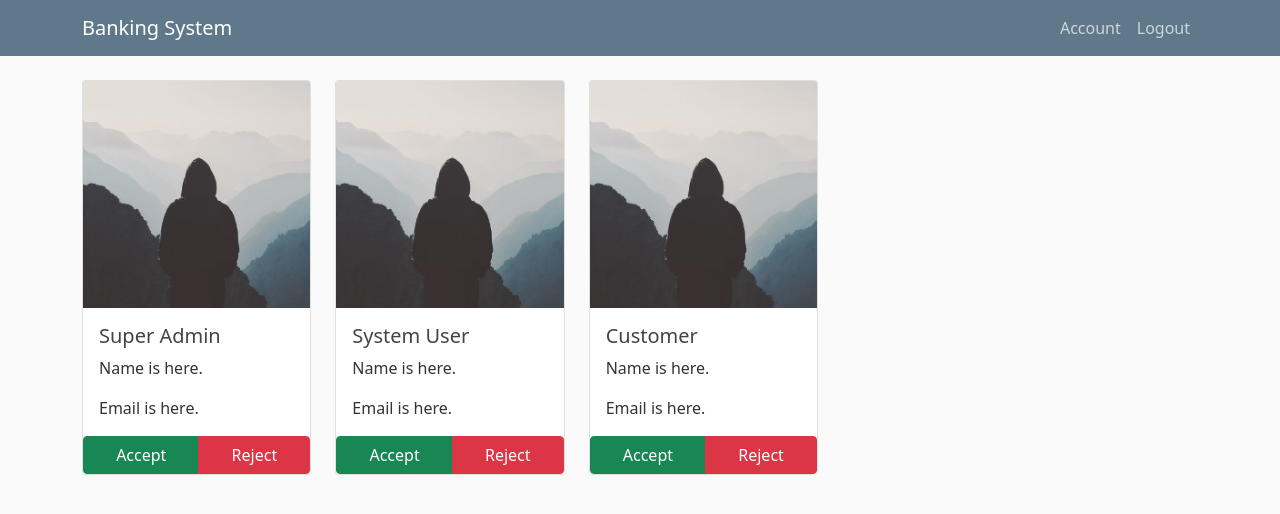
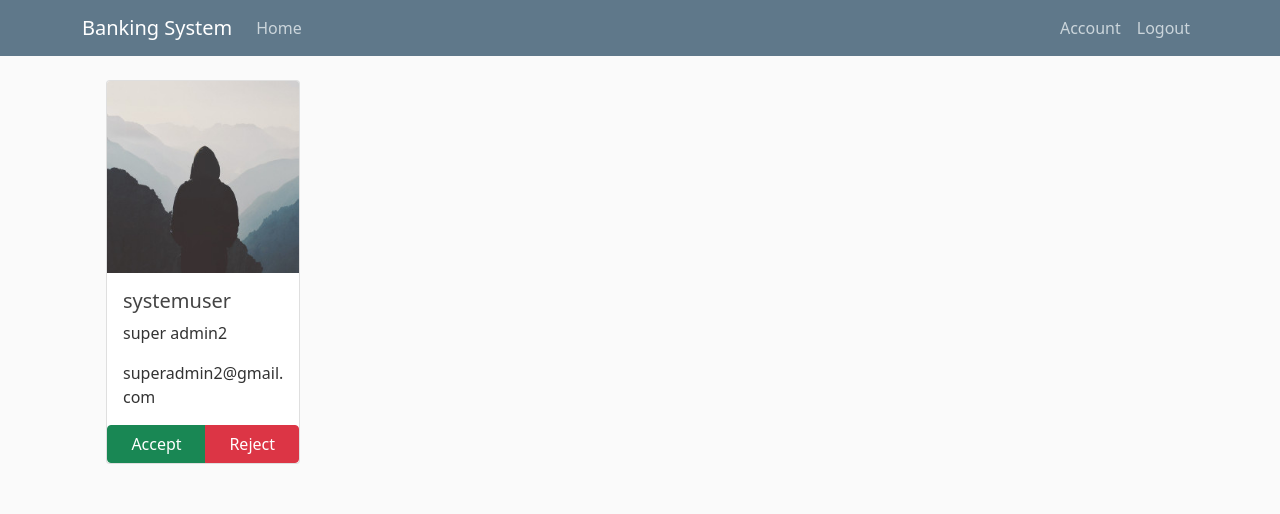
Before and after one commit to Farzen-Taha/Banking-System, a Flask app: page /admin/notification/requests in a window 1280 px wide. Shown: the top 514 px of the page. Run offline with Flask 2, Linux system fonts and the light colour scheme; a user stored in the database is signed in; data comes from the database, SQL or seed files in the repository; both versions use the stored data as it was after the commit; parts of the project's set-up code (start-up, migrations or seed data) failed here and were passed over; some libraries are stand-ins or nearby versions.

Commit message:
sending request from customer and system user to super admin, accepting requests of customers and system users ;

```diff
--- a/bankingsystem/__init__.py
+++ b/bankingsystem/__init__.py
@@ -84,7 +84,7 @@ class SystemUserView(ModelView):
             },
     }
 }
-admin.add_link(LogoutMenueLink(name='logout',category='',url='/logout'))
+admin.add_link(LogoutMenueLink(name='Logout',category='',url='/logout'))
 admin.add_view(SuperAdminView(SuperAdmin,db.session))
 admin.add_view(SystemUserView(SystemUser,db.session))
 admin.add_view(CustomerView(Customer,db.session))
--- a/bankingsystem/routes.py
+++ b/bankingsystem/routes.py
@@ -1,5 +1,7 @@
 from fileinput import filename
-from bankingsystem.models import SuperAdmin, SystemUser, Customer,Requests
+
+from sqlalchemy import delete, null
+from bankingsystem.models import SuperAdmin, SystemUser, Customer, Requests
 from flask import render_template, url_for, redirect, flash, request
 from flask_login import login_required, login_user, logout_user, current_user
 from functools import wraps
@@ -17,6 +19,7 @@ from bankingsystem import app, db, bcrypt
 import secrets
 import os
 from PIL import Image
+
 
 @app.route("/")
 @app.route("/home")
@@ -60,19 +63,38 @@ def register():
                 return redirect(url_for("login"))
             # else send a reques to the existing super admin
             else:
+                request = Requests(
+                    username=form.username.data,
+                    email=form.email.data,
+                    password=hashed_pw,
+                    user_type="systemuser",
+                )
                 flash(
                     "There is already a Super Admin account. Please wait so that your account be verified.",
                     "warning",
                 )
+                db.create_all()
+                db.session.add(request)
+                db.session.commit()
+
         elif form.account_type.data == "SU":
-            system_user = SystemUser(
+            # system_user = SystemUser(
+            #     username=form.username.data,
+            #     email=form.email.data,
+            #     password=hashed_pw,
+            # )
+            # db.create_all()
+
+            # db.session.add(system_user)
+            # db.session.commit()
+            account_request = Requests(
                 username=form.username.data,
                 email=form.email.data,
                 password=hashed_pw,
+                user_type="systemuser",
             )
             db.create_all()
-
-            db.session.add(system_user)
+            db.session.add(account_request)
             db.session.commit()
             flash(
                 "Your data saved. Please wait so that your account be verified.", "info"
@@ -80,29 +102,27 @@ def register():
             return redirect(url_for("login"))
         elif form.account_type.data == "CU":
             n = 10
-            range_start = 10**(n -1)
-            range_end = (10**n )-1
-            account_number= randint(range_start, range_end)
+            range_start = 10 ** (n - 1)
+            range_end = (10**n) - 1
+            account_number = randint(range_start, range_end)
             # customer = Customer(
             #     username=form.username.data,
             #     email=form.email.data,
             #     password=hashed_pw,
-            #     account_number=account_number
+            #     account_number=account_number,
             # )
-            requests = Requests(
+            account_request = Requests(
                 username=form.username.data,
                 email=form.email.data,
                 password=hashed_pw,
-                account_number=account_number
+                account_number=account_number,
+                user_type="customer",
             )
-            # Requests.query.add(Requests)
             db.create_all()
-            db.session.add(requests)
+            # db.session.add(customer)
+            db.session.add(account_request)
             db.session.commit()
-            flash(
-                "Your account was created. Wait for admin's approval!", "info"
-            )
-
+            flash("Your account was created. Wait for admin's approval!", "info")
             return redirect(url_for("login"))
     return render_template("register.html", title="Register", form=form)
 
@@ -145,58 +165,69 @@ def logout():
     return redirect(url_for("login"))
 
 
-@app.route("/deposit",methods=["POST", "GET"],)
+@app.route("/deposit", methods=["POST", "GET"])
 @login_required
 def deposit():
     form = DepositForm()
-    if request.method=="POST":
-        if bcrypt.check_password_hash(current_user.password, form.password.data) and form.amount.data>0:
-            user=Customer.query.filter_by(id=current_user.id).first()
-            user.balance=user.balance+int(form.amount.data)
+    if request.method == "POST":
+        if (
+            bcrypt.check_password_hash(current_user.password, form.password.data)
+            and form.amount.data > 0
+        ):
+            user = Customer.query.filter_by(id=current_user.id).first()
+            user.balance = user.balance + int(form.amount.data)
             db.session.commit()
-            flash('Deposit was successful!','info')
+            flash("Deposit was successful!", "info")
         else:
-            flash('Wrong password or Amount!','danger')
+            flash("Wrong password or Amount!", "danger")
     return render_template("deposit.html", title="Deposit", form=form)
 
 
-@app.route("/withdraw",methods=["POST", "GET"])
+@app.route("/withdraw", methods=["POST", "GET"])
 @login_required
 def withdraw():
     form = WithdrawForm()
-    if request.method=="POST":
-            if bcrypt.check_password_hash(current_user.password, form.password.data) and form.amount.data>0:
-                user=Customer.query.filter_by(id=current_user.id).first()
-                if current_user.balance>=form.amount.data:
-                    user.balance-=int(form.amount.data)
-                    db.session.commit()
-                    flash('Withdrawl was successful!','info')
-                else:
-                    flash('Insufficient Funds to withdraw','warning')
+    if request.method == "POST":
+        if (
+            bcrypt.check_password_hash(current_user.password, form.password.data)
+            and form.amount.data > 0
+        ):
+            user = Customer.query.filter_by(id=current_user.id).first()
+            if current_user.balance >= form.amount.data:
+                user.balance -= int(form.amount.data)
+                db.session.commit()
+                flash("Withdrawl was successful!", "info")
             else:
-                flash('Wrong password or Amount!','danger')
+                flash("Insufficient Funds to withdraw", "warning")
+        else:
+            flash("Wrong password or Amount!", "danger")
     return render_template("withdraw.html", title="Withdraw", form=form)
 
 
-@app.route("/transfer",methods=["POST", "GET"])
+@app.route("/transfer", methods=["POST", "GET"])
 @login_required
 def transfer():
     form = TransferForm()
-    if request.method=="POST":
-            if bcrypt.check_password_hash(current_user.password, form.password.data) and form.amount.data>0:
-                sender_customer=Customer.query.filter_by(id=current_user.id).first()
+    if request.method == "POST":
+        if (
+            bcrypt.check_password_hash(current_user.password, form.password.data)
+            and form.amount.data > 0
+        ):
+            sender_customer = Customer.query.filter_by(id=current_user.id).first()
 
-                receiver_customer=Customer.query.filter_by(account_number=form.account_number.data).first()
-                if current_user.balance>=form.amount.data:
-                    sender_customer.balance-=int(form.amount.data)
-                    receiver_customer.balance+=int (form.amount.data)
-                    db.session.commit()
-                    flash('Transfer was successful!','info')
-                    return redirect(url_for('transfer'))
-                else:
-                    flash('Insufficient Funds to transfer!','warning')
+            receiver_customer = Customer.query.filter_by(
+                account_number=form.account_number.data
+            ).first()
+            if current_user.balance >= form.amount.data:
+                sender_customer.balance -= int(form.amount.data)
+                receiver_customer.balance += int(form.amount.data)
+                db.session.commit()
+                flash("Transfer was successful!", "info")
+                return redirect(url_for("transfer"))
             else:
-                flash('Wrong password or Amount!','danger')
+                flash("Insufficient Funds to transfer!", "warning")
+        else:
+            flash("Wrong password or Amount!", "danger")
     return render_template("transfer.html", title="Transfer", form=form)
 
 
@@ -234,8 +265,47 @@ def account():
     return render_template(
         "account.html", title="Account", form=form, image_file=image_file
     )
-@app.route("/admin/notification/requests", methods=["POST", "GET"])
+
+
+@app.route("/admin/notification/requests", methods=["GET"])
 @login_required
 def account_request():
+    requests = Requests.query.all()
+    return render_template(
+        "admin/account_request.html", title="Request", requests=requests
+    )
 
-    return render_template("admin/account_request.html", title="Request")
+
+@app.route("/admin/notification/acc_requests/<id>", methods=["GET"])
+@login_required
+def accept_account_request(id):
+    request = Requests.query.filter_by(id=id).first()
+    user = null
+    if request.user_type == "customer":
+        user = Customer(
+            username=request.username,
+            email=request.email,
+            password=request.password,
+            account_number=request.account_number,
+        )
+    elif request.user_type == "systemuser":
+        user = SystemUser(
+            username=request.username,
+            email=request.email,
+            password=request.password,
+        )
+    db.session.add(user)
+    db.session.delete(request)
+    db.session.commit()
+    flash("Account Approved!", "info")
+    return redirect(url_for("account_request"))
+
+
+@app.route("/admin/notification/rej_requests/<id>", methods=["GET"])
+@login_required
+def reject_account_request(id):
+    request = Requests.query.filter_by(id=id).first()
+    db.session.delete(request)
+    db.session.commit()
+    flash("Account Rejected!", "warning")
+    return redirect(url_for("account_request"))
--- a/bankingsystem/templates/admin/account_request.html
+++ b/bankingsystem/templates/admin/account_request.html
@@ -1,64 +1,24 @@
 {% extends "layout.html" %}
 {% block content %}
-<!-- <article class="media content-section">
-    <img class="rounded-circle article-img" src="../../static/profile_pic/default.jpg">
-    <div class="media-body">
-      <div class="article-metadata">
-          <span> '---'  </span>
-        <small class="text-muted">time</small>
-      </div>
-      <h4 class="article-title">Name </h4>
-      <p class="article-content">Email</p>
-      <div>
-        <a class="btn btn-success btn-sm mt-1 mb-1" href="#">Accept</a>
-        <button type="button" class="btn btn-danger btn-sm m-1" data-toggle="modal" data-target="#deleteModal">Reject</button>
-      </div>
-    </div>
-  </article>
-  </div> -->
 
-<div class="row row-cols-1 row-cols-md-3 g-4">
+<div class="container">
+    <div class="row row-cols-5 ">
+        {%for request in requests%}
         <div class="col">
             <div class="card">
                 <img src="../../static/profile_pic/default.jpg" class="card-img-top" alt="...">
                 <div class="card-body">
-                <h5 class="card-title">Super Admin</h5>
-                <p class="card-text">Name is here.</p>
-                <p class="card-text">Email is here.</p>
+                    <h5 class="card-title">{{request.user_type}}</h5>
+                    <p class="card-text">{{request.username}}</p>
+                    <p class="card-text">{{request.email}}</p>
                 </div>
                 <div class="btn-group" role="group" aria-label="Basic mixed styles example">
-                <button type="button" class="btn btn-success">Accept</button>
-                <button type="button" class="btn btn-danger">Reject</button>
+                    <a class="btn btn-success" href="{{url_for('accept_account_request',id=request.id)}}">Accept</a>
+                    <a class="btn btn-danger" href="{{url_for('reject_account_request',id=request.id)}}">Reject</a>
                 </div>
             </div>
         </div>
-    <div class="col">
-        <div class="card">
-            <img src="../../static/profile_pic/default.jpg" class="card-img-top" alt="...">
-            <div class="card-body">
-                <h5 class="card-title">System User</h5>
-                <p class="card-text">Name is here.</p>
-                <p class="card-text">Email is here.</p>
-            </div>
-            <div class="btn-group" role="group" aria-label="Basic mixed styles example">
-                <button type="button" class="btn btn-success">Accept</button>
-                <button type="button" class="btn btn-danger">Reject</button>
-            </div>
-        </div>
-    </div>
-    <div class="col">
-        <div class="card">
-            <img src="../../static/profile_pic/default.jpg" class="card-img-top" alt="...">
-            <div class="card-body">
-                <h5 class="card-title">Customer</h5>
-                <p class="card-text">Name is here.</p>
-                <p class="card-text">Email is here.</p>
-            </div>
-            <div class="btn-group" role="group" aria-label="Basic mixed styles example">
-                <button type="button" class="btn btn-success">Accept</button>
-                <button type="button" class="btn btn-danger">Reject</button>
-            </div>
-        </div>
+        {%endfor%}
     </div>
 </div>
 {% endblock content %}
--- a/bankingsystem/templates/layout.html
+++ b/bankingsystem/templates/layout.html
@@ -32,6 +32,8 @@
           <div class="navbar-nav mr-auto">
             {% if current_user.is_authenticated and current_user.user_type=='customer'%}
             <a class="nav-item nav-link" href="{{url_for('transactions')}}">Transactions</a>
+            {% elif current_user.is_authenticated and current_user.user_type=='superadmin' or current_user.user_type=='systemuser' %}
+            <a class="nav-item nav-link" href="{{url_for('admin.index')}}">Home</a>
             {%endif%}
           </div>
           <!-- Navbar Right Side -->
@@ -53,7 +55,7 @@
 
   <main role="main" class="container">
     <div class="row">
-      <div class="col-md-8">
+      <div class="col-md-12">
         {% with messages= get_flashed_messages(with_categories=true) %}
         {% if messages %}
         {% for category,message in messages %}
@@ -67,20 +69,8 @@
 
         {% endblock %}
       </div>
-      <!-- <div class="col-md-4">
-        <div class="content-section">
-          <h3>Our Sidebar</h3>
-          <p class='text-muted'>You can put any information here you'd like.
-            <ul class="list-group">
-              <li class="list-group-item list-group-item-light">Latest Posts</li>
-              <li class="list-group-item list-group-item-light">Announcements</li>
-              <li class="list-group-item list-group-item-light">Calendars</li>
-              <li class="list-group-item list-group-item-light">etc</li>
-            </ul>
-          </p>
-        </div>
-      </div>
-    </div> -->
+
+    </div>
   </main>
 
   <script src="https://cdn.jsdelivr.net/npm/@popperjs/core@2.10.2/dist/umd/popper.min.js"
```
Also changed, not shown: bankingsystem/models.py (+12 -3 lines), bankingsystem/site.db. Lines whose indentation alone changed are shown as unchanged.
